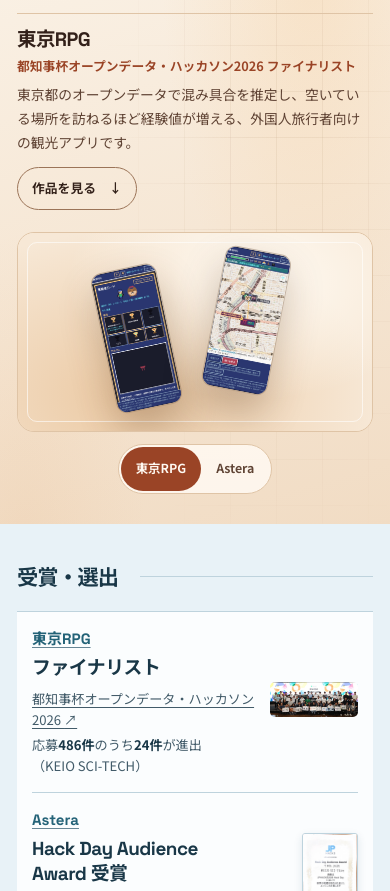
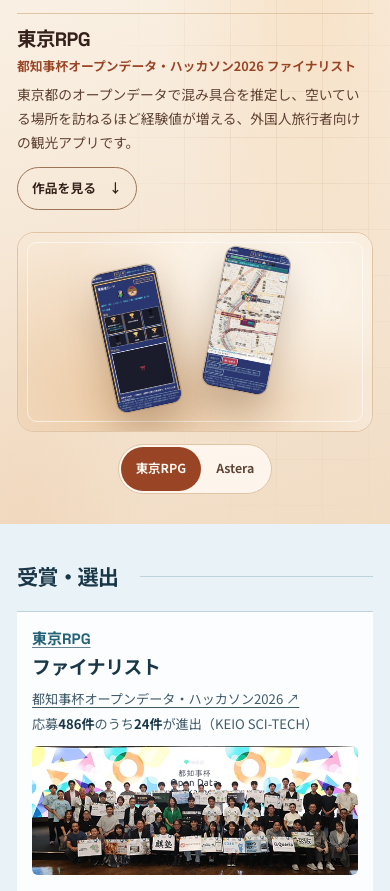
Before and after one commit to Michael0051005/portfolio, a plain HTML site: page index.html in a window 390 px wide. Shown: the part 194-1085 px from the top of the page. Drawn offline with Linux system fonts and the light colour scheme.

Commit message:
Show the recognition photos at full card width
The Final Stage group photo now spans the card on PC and phones, and the
certificate matches its height with the bottoms aligned.

Co-Authored-By: Claude Opus 5.5 <noreply@anthropic.com>

```diff
--- a/assets/site.css
+++ b/assets/site.css
@@ -399,21 +399,22 @@ nav a:hover, .team-link:hover, .foot a:hover { color: var(--accent); text-decora
 .recognition-detail strong { color: var(--ink); }
 .recognition-team { white-space: nowrap; }
 .recognition-status { color: var(--pending); font-size: .75em; white-space: nowrap; }
+.recognition-with-image { display: flex; flex-direction: column; }
 .recognition-source {
-  display: inline-flex;
-  align-items: center;
-  gap: 9px;
-  margin-top: 10px;
+  display: block;
+  margin-top: auto;
+  padding-top: 14px;
   color: var(--muted);
   font-size: .74rem;
   font-weight: 620;
   line-height: 1.5;
   text-decoration: none;
 }
-.recognition-source img { width: clamp(96px, 9vw, 128px); height: auto; border-radius: 5px; }
+.recognition-source img { width: 100%; height: auto; border-radius: 6px; }
 .recognition-source:hover, .recognition-event a:hover, .recognition-project a:hover { color: var(--accent); text-decoration: underline; }
 .recognition-source.recognition-certificate img {
-  width: clamp(48px, 4.4vw, 60px);
+  /* 縦長の賞状を、集合写真（600×237）と同じ高さにそろえる */
+  width: 27.6%;
   border: 1px solid var(--line);
   border-radius: 3px;
   box-shadow: 0 3px 8px #1c45651f;
@@ -571,11 +572,7 @@ nav a:hover, .team-link:hover, .foot a:hover { color: var(--accent); text-decora
   .recognition-grid { padding: 0 15px; }
   .recognition { padding: 16px 0; }
   .recognition + .recognition { border-inline-start: 0; border-top: 1px solid var(--line); }
-  .recognition-with-image { display: grid; grid-template-columns: minmax(0, 1fr) 27%; gap: 12px; }
-  .recognition-source { display: block; align-self: center; margin: 0; }
-  .recognition-source img { width: 100%; margin-bottom: 5px; }
-  .recognition-source.recognition-certificate { justify-self: end; text-align: center; }
-  .recognition-source.recognition-certificate img { width: 56px; margin-inline: auto; }
+  .recognition-source { padding-top: 12px; }
   .feature { border-radius: 16px; }
   .project-cover { min-height: 0; }
   .shift, .robotics { gap: 9px; }
--- a/index.html
+++ b/index.html
@@ -6,7 +6,7 @@
   <meta name="robots" content="noindex, nofollow, noarchive">
   <meta name="description" content="東京RPG、Astera、矢上祭シフト管理アプリ、屋外自己位置推定の実機検証を紹介します。">
   <title>Portfolio</title>
-  <link rel="stylesheet" href="assets/site.css?v=20261119-award2">
+  <link rel="stylesheet" href="assets/site.css?v=20261119-award3">
 </head>
 <body id="top">
   <a class="skip" href="#main">本文へ移動</a>
@@ -183,6 +183,6 @@
   <footer class="wrap foot">
     <a href="#top">ページ上部へ ↑</a>
   </footer>
-  <script src="assets/gallery.js?v=20261119-award2" defer></script>
+  <script src="assets/gallery.js?v=20261119-award3" defer></script>
 </body>
 </html>
```
